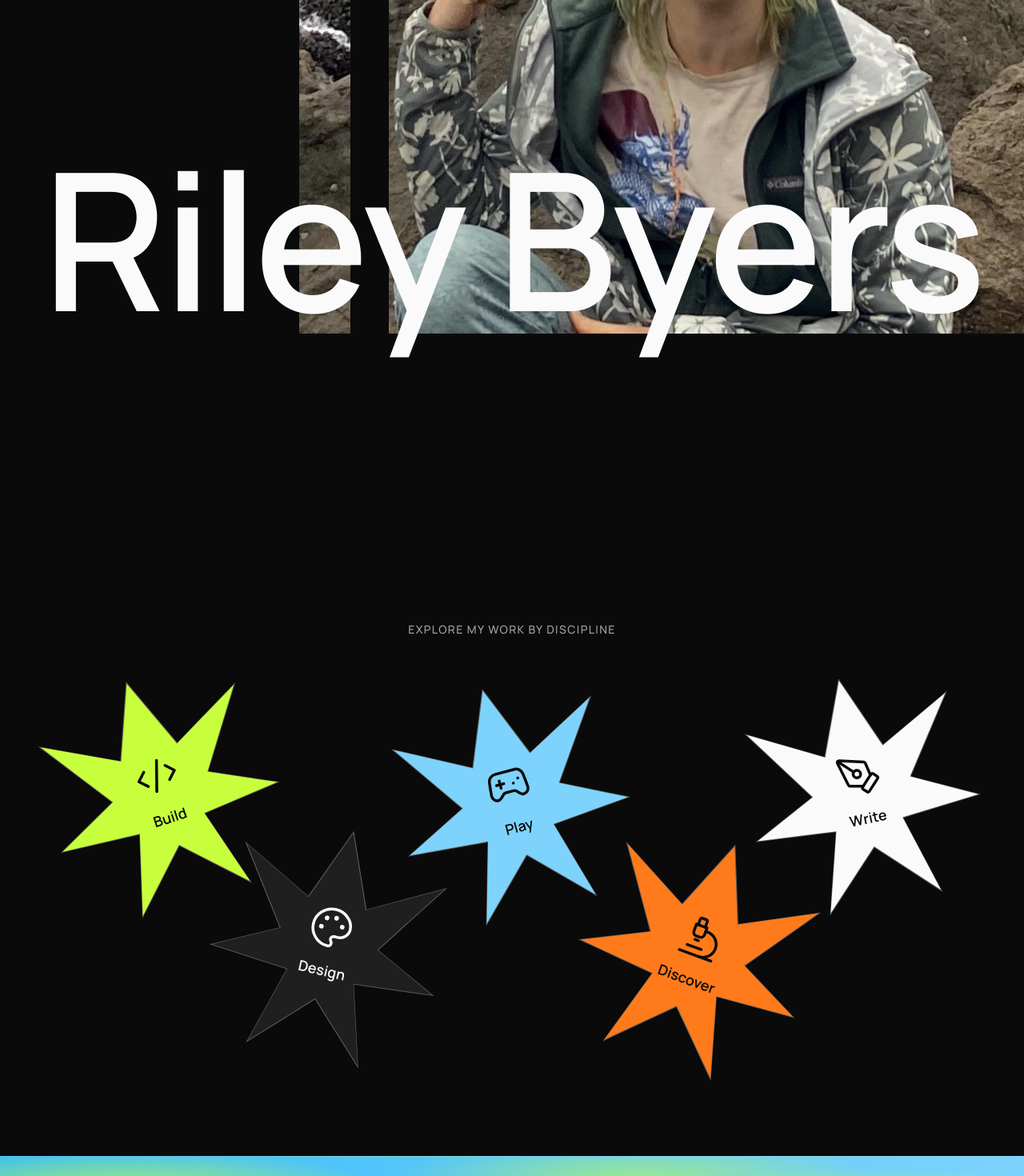
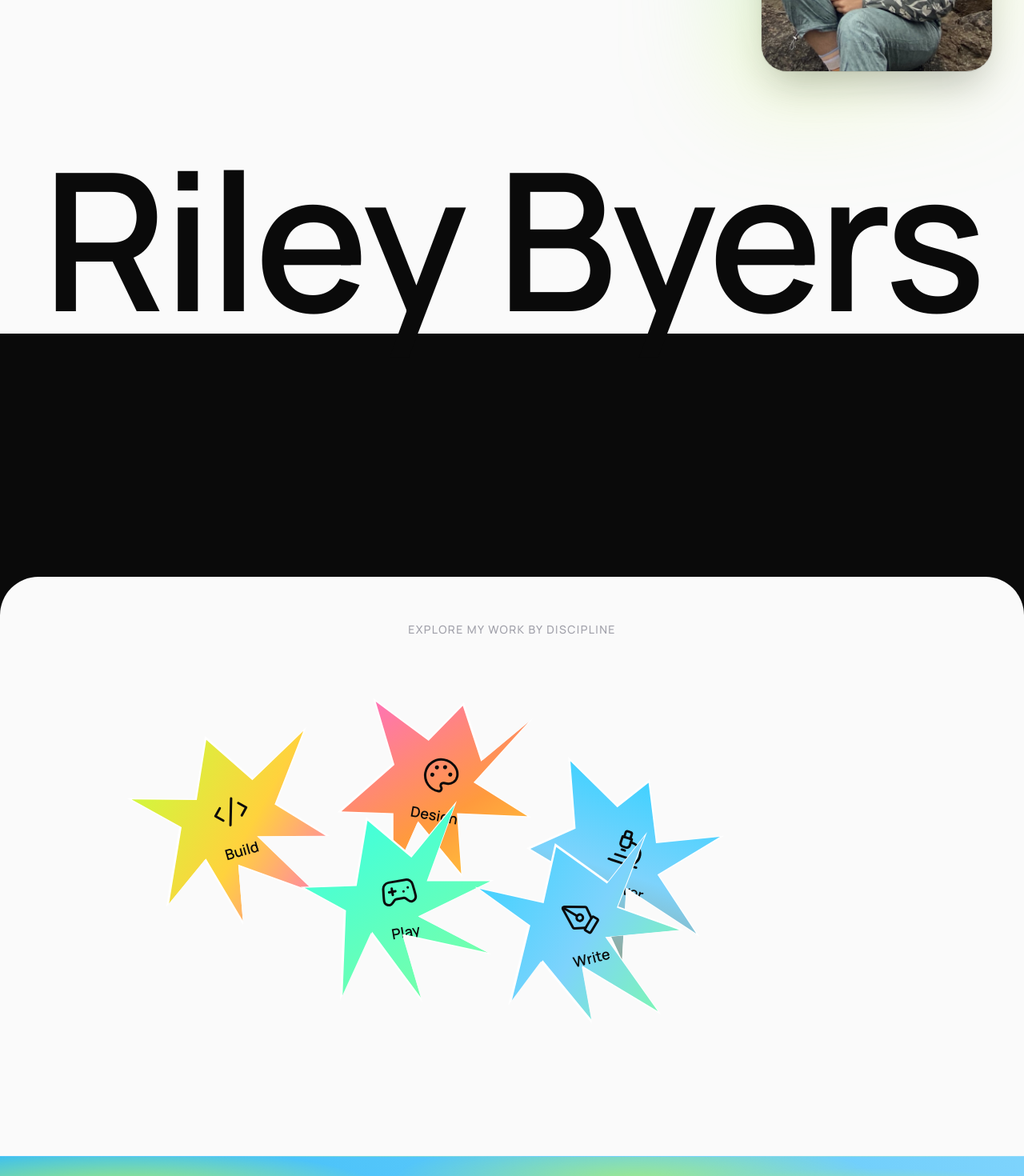
Before and after one commit to rileyb3/portfolio, a Next.js app: page / in a window 1280 px wide. Shown: the part 420-1890 px from the top of the page at 80% size. Built offline with nearby package versions, Linux system fonts and the light colour scheme.

Commit message:
Redesign homepage hero + discipline stars: white theme, Akihiko-inspired layout, gradient overlapping stars

```diff
--- a/src/components/Disciplines.tsx
+++ b/src/components/Disciplines.tsx
@@ -28,79 +28,64 @@ const tiles = categories.map((c) => ({
   id: c.id,
 }));
 
-// One uniform pointed, irregular, star-like outline — same shape and size
-// for every tile now. The chaos lives in each tile's position/rotation
-// (below), not in shape or size variety. Hand-tweaked so the points land
-// at uneven distances/angles rather than a clean 5-point star.
-const starClipPath =
-  "polygon(50% 0%, 63% 32%, 95% 15%, 72% 48%, 100% 62%, 65% 65%, 75% 100%, 50% 75%, 25% 100%, 35% 65%, 0% 62%, 28% 48%, 5% 15%, 37% 32%)";
+// Five distinct irregular, spiky, non-uniform star outlines — unlike the
+// old single shared shape, each tile now gets its own hand-varied polygon
+// (different point count, different spike lengths/angles) so the cluster
+// reads as genuinely irregular rather than one stencil rotated five times.
+const starShapes = [
+  "polygon(48% 0%, 66% 28%, 100% 10%, 74% 44%, 96% 68%, 60% 58%, 82% 96%, 46% 70%, 40% 100%, 30% 62%, 4% 80%, 22% 42%, 0% 20%, 34% 30%)",
+  "polygon(55% 2%, 70% 30%, 92% 4%, 68% 42%, 100% 55%, 62% 60%, 70% 92%, 42% 68%, 34% 100%, 28% 66%, 0% 70%, 24% 40%, 8% 8%, 40% 24%)",
+  "polygon(40% 0%, 60% 24%, 88% 0%, 66% 38%, 100% 44%, 58% 56%, 92% 82%, 48% 64%, 52% 100%, 32% 60%, 10% 92%, 20% 46%, 0% 30%, 28% 34%)",
+  "polygon(50% 4%, 64% 34%, 96% 20%, 70% 50%, 100% 74%, 56% 62%, 66% 100%, 40% 72%, 36% 100%, 26% 64%, 0% 58%, 20% 40%, 6% 6%, 38% 22%)",
+  "polygon(46% 0%, 68% 26%, 94% 6%, 70% 40%, 100% 60%, 60% 54%, 78% 100%, 44% 66%, 42% 96%, 24% 58%, 2% 76%, 22% 38%, 0% 12%, 32% 28%)",
+];
 
 // A clip-path shape like this doesn't play well with a CSS border (the
 // border box is rectangular and gets chopped at odd angles) — instead each
-// tile is two nested elements sharing the same clip-path: an outer one
-// filled with the outline color, and an inset inner one (via padding)
-// filled with the tile's real color, so the outline color shows through
-// as a thin uniform ring around the star.
-const brightOrange = "#FF7A1A";
-const outlineColor = "rgba(250, 250, 250, 0.35)";
+// tile is two nested elements sharing its own clip-path: an outer one
+// filled solid white (the page background), and an inset inner one (via
+// padding) filled with the tile's gradient, so wherever two tiles overlap,
+// the opaque white ring shows through as a clean gap between them — the
+// "gaps where they overlap" effect — rather than the colors muddying
+// together.
+const outlineColor = "#ffffff";
 
-// Each tile gets an explicit (top%, left%) position within a tall relative
-// canvas (see JSX below) instead of sitting in one horizontal row — that's
-// what actually fills the empty space above/below a single centered row.
-// Positions are staggered corner/center/corner/corner/corner-ish across the
-// full canvas so the whole area reads as occupied. rotate feeds a single
-// JS-computed transform (see render) rather than Tailwind's rotate-*
-// utilities, since those and an inline `style.transform` would fight over
-// the same CSS property — inline style always wins, silently no-op'ing the
-// classes. Every tile also gets a real hover color shift on its icon/label
-// (cross-mixed with the palette — green tile hovers orange, blue tile
-// hovers green, etc.) instead of some tiles just staying put.
-// Zigzagging x positions (12/30/50/68/86%) with alternating high/low y —
-// rather than the previous "pair left, pair right, one lonely in the
-// middle" layout, which read as three isolated clusters with huge dead
-// gaps between them. Bigger tiles (see render) + this even stagger is what
-// actually closes up the black space.
+// Bright, non-uniform gradients per tile — genuinely different hues rather
+// than tints of the same accent, per "bright colors" + "gradient". rotate
+// feeds a single JS-computed transform (see render) rather than Tailwind's
+// rotate-* utilities, since those and an inline `style.transform` would
+// fight over the same CSS property — inline style always wins, silently
+// no-op'ing the classes.
 const blobStyle = [
   {
-    top: "30%",
-    left: "12%",
-    rotate: -18,
-    tint: "bg-accent hover:brightness-110",
-    text: "text-ink",
-    hoverText: "group-hover:text-[#FF7A1A]",
-  },
-  {
-    top: "64%",
-    left: "30%",
-    rotate: 13,
-    tint: "bg-surface2 hover:bg-white/10",
-    text: "text-paper",
-    hoverText: "group-hover:text-accent",
-  },
-  {
-    top: "32%",
-    left: "50%",
-    rotate: -15,
-    tint: "bg-accent2 hover:brightness-110",
-    text: "text-ink",
-    hoverText: "group-hover:text-accent",
-  },
-  {
-    top: "66%",
-    left: "70%",
-    rotate: 20,
-    tint: "hover:brightness-110",
-    tintStyle: { backgroundColor: brightOrange },
-    text: "text-ink",
-    hoverText: "group-hover:text-accent2",
+    top: "38%",
+    left: "20%",
+    rotate: -16,
+    gradient: "linear-gradient(135deg, #C8FF3D 0%, #FFD23D 55%, #FF6EC7 100%)",
   },
   {
     top: "30%",
-    left: "88%",
-    rotate: -12,
-    tint: "bg-paper hover:brightness-95",
-    text: "text-ink",
-    hoverText: "group-hover:text-[#FF7A1A]",
+    left: "42%",
+    rotate: 10,
+    gradient: "linear-gradient(140deg, #FF6EC7 0%, #FF9A3D 60%, #FFD23D 100%)",
+  },
+  {
+    top: "56%",
+    left: "38%",
+    rotate: -10,
+    gradient: "linear-gradient(160deg, #3DFFE0 0%, #7DFFA3 100%)",
+  },
+  {
+    top: "46%",
+    left: "62%",
+    rotate: 18,
+    gradient: "linear-gradient(180deg, #3DD1FF 0%, #7DD3FC 55%, #8FA89B 100%)",
+  },
+  {
+    top: "62%",
+    left: "58%",
+    rotate: -14,
+    gradient: "linear-gradient(135deg, #3DD1FF 0%, #7DD3FC 50%, #7DFFA3 100%)",
   },
 ];
 
@@ -135,25 +120,28 @@ export default function Disciplines() {
       // canvas below (h-[60-70vh] depending on breakpoint) plus its own
       // padding/heading already clears the required 70vh on its own — this
       // floor only kicks in on unusually short viewports, so it shouldn't
-      // add visible extra empty space beyond what the content needs.
-      className="relative z-20 -mt-[70vh] min-h-[85vh] scroll-mt-6 rounded-t-[3rem] bg-ink px-6 pb-16 pt-10 text-center sm:pt-14"
+      // add visible extra empty space beyond what the content needs. bg-paper
+      // matches Hero above it — this and Hero are a deliberate light
+      // "opening chapter"; everything from AccentBand down stays on the
+      // original dark theme, untouched.
+      className="relative z-20 -mt-[70vh] min-h-[85vh] scroll-mt-6 rounded-t-[3rem] bg-paper px-6 pb-16 pt-10 text-center sm:pt-14"
     >
       <div className="mx-auto max-w-6xl">
         <h2 className="mb-6 text-sm font-medium uppercase tracking-widest text-muted">
           Explore my work by discipline
         </h2>
-        {/* Relative canvas the tiles are pinned into by (top%, left%) — this
-            is what actually fills the empty space, versus a single row
-            that only ever occupies one horizontal band no matter how much
-            room it's given. Positions all stay well below 0% so nothing
-            ever rises above this heading. */}
+        {/* Relative canvas the tiles are pinned into by (top%, left%) —
+            positioned close enough together on purpose now that the stars
+            overlap, so the white outline ring between them reads as
+            deliberate gaps rather than a random scatter. */}
         <div className="relative mx-auto h-[60vh] w-full sm:h-[65vh] lg:h-[70vh]">
           {tiles.map((tile, i) => {
             const Icon = iconMap[tile.id] ?? Images;
-            const { top, left, rotate, tint, tintStyle, text, hoverText } =
+            const shape = starShapes[i % starShapes.length];
+            const { top, left, rotate, gradient } =
               blobStyle[i % blobStyle.length];
             const entranceScale = visible ? 1 : 0.85;
-            const hoverScale = hoveredId === tile.id ? 1.1 : 1;
+            const hoverScale = hoveredId === tile.id ? 1.08 : 1;
             return (
               <Link
                 key={tile.id}
@@ -163,28 +151,27 @@ export default function Disciplines() {
                 style={{
                   top,
                   left,
+                  zIndex: hoveredId === tile.id ? 10 : i,
                   transitionDelay: visible ? `${i * 60}ms` : "0ms",
-                  clipPath: starClipPath,
+                  clipPath: shape,
                   backgroundColor: outlineColor,
                   transform: `translate(-50%, -50%) rotate(${rotate}deg) scale(${
                     entranceScale * hoverScale
                   })`,
                 }}
-                className={`group absolute flex aspect-square w-48 shrink-0 p-[3px] transition-all duration-500 ease-out sm:w-64 lg:w-72 ${
+                className={`group absolute flex aspect-square w-40 shrink-0 p-[5px] transition-all duration-500 ease-out sm:w-52 lg:w-60 ${
                   visible ? "opacity-100" : "opacity-0"
                 }`}
               >
                 <div
-                  style={{ clipPath: starClipPath, ...tintStyle }}
-                  className={`flex h-full w-full flex-col items-center justify-center gap-3 p-8 text-center transition-colors duration-300 ${tint} ${text}`}
+                  style={{ clipPath: shape, background: gradient }}
+                  className="flex h-full w-full flex-col items-center justify-center gap-3 p-8 text-center text-ink"
                 >
                   <Icon
-                    className={`h-12 w-12 transition-colors duration-300 sm:h-14 sm:w-14 ${hoverText}`}
+                    className="h-10 w-10 transition-transform duration-300 group-hover:scale-110 sm:h-12 sm:w-12"
                     strokeWidth={1.5}
                   />
-                  <span
-                    className={`text-base font-semibold leading-snug transition-colors duration-300 sm:text-lg ${hoverText}`}
-                  >
+                  <span className="text-base font-semibold leading-snug sm:text-lg">
                     {tile.label}
                   </span>
                 </div>
--- a/src/components/Hero.tsx
+++ b/src/components/Hero.tsx
@@ -3,6 +3,14 @@
 import { useEffect, useState } from "react";
 import { profile } from "@/data/projects";
 
+// White-theme, Akihiko/Palmer-inspired redesign of the landing hero — this
+// (plus Disciplines.tsx below it) is deliberately scoped as its own light
+// "opening chapter": the rest of the site (Header, About, every other
+// section from AccentBand down) stays on the original dark theme
+// untouched, so this is a controlled experiment rather than a site-wide
+// re-theme. Header renders as an opaque dark bar regardless of what's
+// beneath it, so a light hero under a dark nav reads fine with no changes
+// there either.
 export default function Hero() {
   // Photo drifts upward as you scroll, but slower than the page itself
   // (classic parallax). Uses a continuous rAF loop that eases the
@@ -12,9 +20,12 @@ export default function Hero() {
   // abrupt "hits max drift and instantly freezes" stop.
   const [photoOffset, setPhotoOffset] = useState(0);
   // Drives the name's color shift as Disciplines covers it — "Riley"
-  // fades white -> accent green, "Byers" fades white -> ink black (see
-  // the color mixing below), so the whole thing has settled into its
-  // final colors before Disciplines' rise physically clips it.
+  // fades ink -> accent green (stays a color pop), "Byers" fades ink ->
+  // paper (dissolves into the incoming white section), so the whole thing
+  // has settled into its final state before Disciplines' rise physically
+  // clips it. Same mechanic as the old dark version, just inverted: there
+  // it faded white->green / white->ink to hide against an ink section;
+  // here it fades ink->green / ink->paper to hide against a paper one.
   const [coverProgress, setCoverProgress] = useState(0);
 
   useEffect(() => {
@@ -29,13 +40,13 @@ export default function Hero() {
       current += (target - current) * 0.08; // lerp factor — lower = softer/laggier
       setPhotoOffset(current);
 
-      // The name now rises up from just below the fold before locking
-      // (see the wrapper/h1 markup below) — it locks at scrollY≈10vh.
+      // The name rises up from just below the fold before locking (see
+      // the wrapper/h1 markup below) — it locks at scrollY≈10vh.
       // Disciplines arrives at ~38vh and fully occludes the name at
       // ~78vh (see comments below / in Disciplines.tsx) — coverEnd here
       // is deliberately set to the halfway point of that range (~58vh)
-      // rather than 78vh, so the color has already finished fading to
-      // black by the time occlusion is only half done.
+      // rather than 78vh, so the color has already finished fading by
+      // the time occlusion is only half done.
       const coverStart = vh * 0.38;
       const coverEnd = vh * 0.58;
       const progress = Math.min(
@@ -50,9 +61,6 @@ export default function Hero() {
     return () => cancelAnimationFrame(raf);
   }, []);
 
-  // "Riley" fades from white to accent green, "Byers" fades from white
-  // to ink black — same coverProgress driving both, just different
-  // target colors.
   function mix(
     from: { r: number; g: number; b: number },
     to: { r: number; g: number; b: number },
@@ -62,11 +70,11 @@ export default function Hero() {
       from.g + (to.g - from.g) * t
     )}, ${Math.round(from.b + (to.b - from.b) * t)})`;
   }
-  const white = { r: 0xfa, g: 0xfa, b: 0xfa };
+  const ink = { r: 0x0a, g: 0x0a, b: 0x0a };
   const green = { r: 0xc8, g: 0xff, b: 0x3d }; // accent
-  const ink = { r: 0x0a, g: 0x0a, b: 0x0a };
-  const firstColor = mix(white, green, coverProgress);
-  const lastColor = mix(white, ink, coverProgress);
+  const paper = { r: 0xfa, g: 0xfa, b: 0xfa };
+  const firstColor = mix(ink, green, coverProgress);
+  const lastColor = mix(ink, paper, coverProgress);
   const [firstName, lastName] = profile.name.split(" ");
 
   return (
@@ -74,51 +82,51 @@ export default function Hero() {
     // runway the sticky photo holds, and separately the runway the name's
     // own wrapper (below) holds before it releases too.
     <section id="top" className="relative h-[208vh]">
-      <div className="sticky top-0 h-screen overflow-hidden bg-ink">
-        {/* Photo: full-bleed edge-to-edge on mobile (inset-0, no black
-            margin anywhere), then on the right ~62% with a hard cut to
-            black on the left from sm+ — no gradient, just a clean edge.
-            Deliberately oversized (145% of container height) so the
-            upward parallax drift below always has extra image material to
-            reveal — without this, translating a 100%-height image upward
-            exposes empty black space at the bottom. */}
+      <div className="sticky top-0 h-screen overflow-hidden bg-paper">
+        {/* Meta row — the "Quick Links / Based in Tokyo, Art Director"
+            beat from the reference, adapted: disciplines on the left,
+            tagline on the right. Header already provides real nav, so
+            this row is atmosphere, not navigation. */}
+        <div className="absolute inset-x-0 top-0 z-20 flex items-center justify-between px-6 pt-8 text-[0.65rem] font-medium uppercase tracking-[0.2em] text-muted sm:px-10 sm:pt-10 sm:text-xs">
+          <span>Build · Design · Play · Discover · Write</span>
+          <span className="hidden max-w-xs text-right sm:block">
+            {profile.tagline}
+          </span>
+        </div>
+
+        {/* Photo: a bounded, framed card in the upper right — replacing
+            the old full-bleed panel — with a soft blue/green glow behind
+            it for an "ocean, not literal" feel rather than a flat cutout
+            edge. Card + glow move together with the same parallax drift
+            the old full-bleed photo used. */}
         <div
-          className="absolute inset-0 h-[145%] will-change-transform sm:inset-y-0 sm:left-auto sm:right-0 sm:h-[145%] sm:w-[62%]"
+          className="absolute right-6 top-24 z-10 will-change-transform sm:right-10 sm:top-28"
           style={{ transform: `translateY(${photoOffset}px)` }}
         >
-          {/* eslint-disable-next-line @next/next/no-img-element */}
-          <img
-            src={profile.photoSrc}
-            alt={profile.name}
-            className="h-full w-full object-cover object-top"
+          <div
+            className="absolute -inset-10 -z-10 rounded-[3rem] bg-gradient-to-br from-accent2/50 via-accent/25 to-transparent blur-3xl"
+            aria-hidden="true"
           />
+          <div className="aspect-[4/5] w-[46vw] max-w-[220px] overflow-hidden rounded-[2rem] shadow-2xl ring-1 ring-ink/10 sm:w-72 sm:max-w-none">
+            {/* eslint-disable-next-line @next/next/no-img-element */}
+            <img
+              src={profile.photoSrc}
+              alt={profile.name}
+              className="h-full w-full object-cover object-top"
+            />
+          </div>
         </div>
-
-        {/* Edge strip: a wider (~2/3in), taller repeating sliver of the
-            photo's own leftmost, person-free edge (rocks/ocean — cropped
-            right before any clothing enters frame at this width) —
-            floats in the black panel with at least a half-inch gap of
-            solid black on both sides. Desktop only, since the photo is
-            full-width (no black panel) on mobile. Stays static (no
-            parallax) so it doesn't drift out of alignment with the panel
-            edge it's meant to echo. */}
-        <div
-          className="absolute inset-y-0 left-[calc(38%-112px)] hidden w-16 bg-[url('/edge-strip-v3.jpg')] bg-[length:64px_auto] bg-repeat-y bg-left-top sm:block"
-          aria-hidden="true"
-        />
       </div>
 
-      {/* Name: wrapper's natural top is 70vh down the page — another
-          smidge up from 75vh, so slightly more of the name peeks up from
-          the bottom edge at scroll=0. Scrolling moves it up in normal
-          flow (1:1 with the page) until it hits the sticky threshold
-          below (top-[60%] = 60vh) at scrollY≈10vh, where it locks — same
-          final resting position as before. Plain live text in a simple,
-          clean font, sized big enough that it runs off both edges of the
-          screen. globals.css sets overflow-x:hidden so that doesn't
-          create a horizontal scrollbar. Stays locked and untouched until
-          Disciplines (below, -mt-[70vh]) starts arriving around
-          scroll≈38vh, then fully occludes it shortly after. */}
+      {/* Name: wrapper's natural top is 70vh down the page, so a slice of
+          it peeks up from the bottom edge at scroll=0. Scrolling moves it
+          up in normal flow (1:1 with the page) until it hits the sticky
+          threshold below (top-[60%] = 60vh) at scrollY≈10vh, where it
+          locks. Plain live text, sized big enough that it runs off both
+          edges of the screen — globals.css sets overflow-x:hidden so that
+          doesn't create a horizontal scrollbar. Stays locked and
+          untouched until Disciplines (below, -mt-[70vh]) starts arriving
+          around scroll≈38vh, then fully occludes it shortly after. */}
       <div className="absolute inset-x-0 top-[70vh] z-10 h-[138vh]">
         <h1 className="pointer-events-none sticky top-[60%] mx-auto w-fit whitespace-nowrap font-sans text-5xl font-semibold leading-none tracking-tight sm:text-[12rem] lg:text-[15rem]">
           <span style={{ color: firstColor }}>{firstName}</span>{" "}
```
